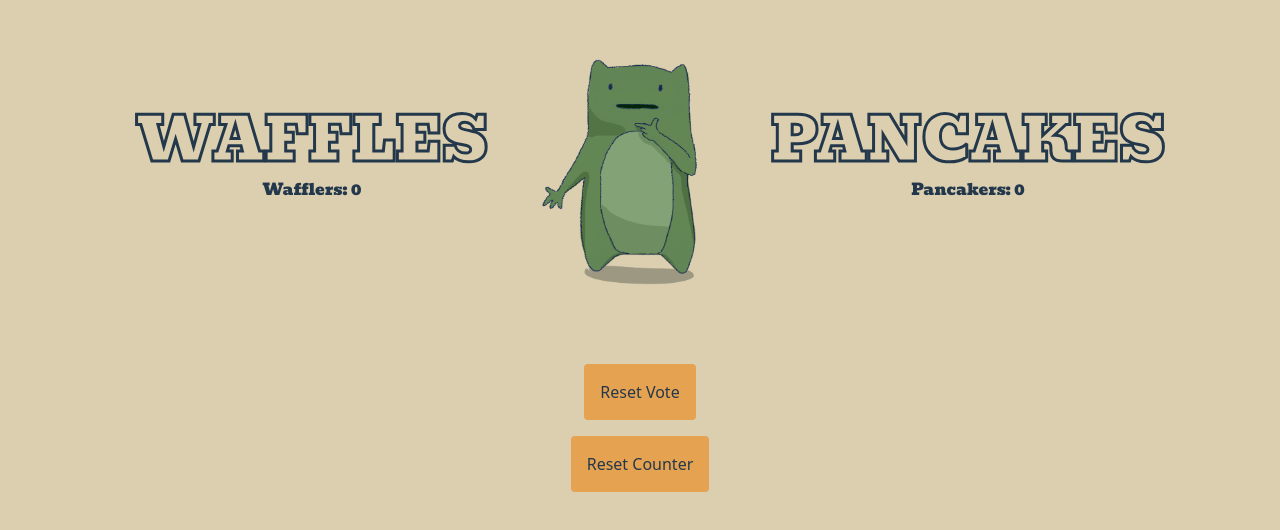
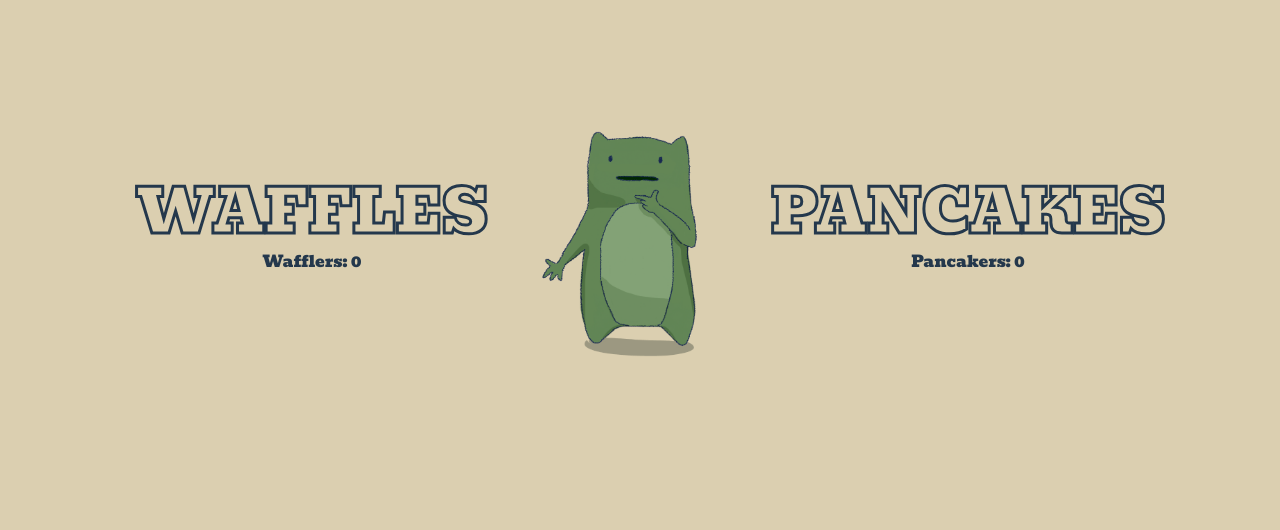
Before and after one commit to P541M/waffles-or-pancakes, a React (Create React App) app: page / in a window 1280 px wide. Shown: the part 160-690 px from the top of the page. Built offline with nearby package versions, Linux system fonts and the light colour scheme; no server answers; a web font is replaced by a local one.

Commit message:
refactor: got rid of reset vote stuff

```diff
--- a/src/components/Vote.jsx
+++ b/src/components/Vote.jsx
@@ -102,22 +102,22 @@ const Vote = () => {
   };
 
   // Reset user's vote
-  const resetVote = () => {
-    localStorage.removeItem("userId");
-    setUserVote(null);
-    setSwitchMessage("");
-    setDisplayedImage(avatar);
-  };
+  // const resetVote = () => {
+  //   localStorage.removeItem("userId");
+  //   setUserVote(null);
+  //   setSwitchMessage("");
+  //   setDisplayedImage(avatar);
+  // };
 
   // Reset all votes
-  const resetCounter = async () => {
-    try {
-      await axios.post("http://localhost:5000/reset");
-      fetchVotes(); // Update the votes after resetting
-    } catch (error) {
-      console.error("Error resetting votes", error);
-    }
-  };
+  // const resetCounter = async () => {
+  //   try {
+  //     await axios.post("http://localhost:5000/reset");
+  //     fetchVotes(); // Update the votes after resetting
+  //   } catch (error) {
+  //     console.error("Error resetting votes", error);
+  //   }
+  // };
 
   return (
     <section className="flex min-h-screen flex-col items-center justify-center bg-sage">
@@ -182,19 +182,19 @@ const Vote = () => {
       </div>
       {/* Testing components, don't mind these */}
       {/* Reset Vote Button */}
-      <button
+      {/* <button
         onClick={resetVote}
         className="m-2 rounded bg-yellow px-4 py-4 text-blue"
       >
         Reset Vote
-      </button>
+      </button> */}
       {/* Reset Counter Button */}
-      <button
+      {/* <button
         onClick={resetCounter}
         className="m-2 rounded bg-yellow px-4 py-4 text-blue"
       >
         Reset Counter
-      </button>
+      </button> */}
     </section>
   );
 };
```
